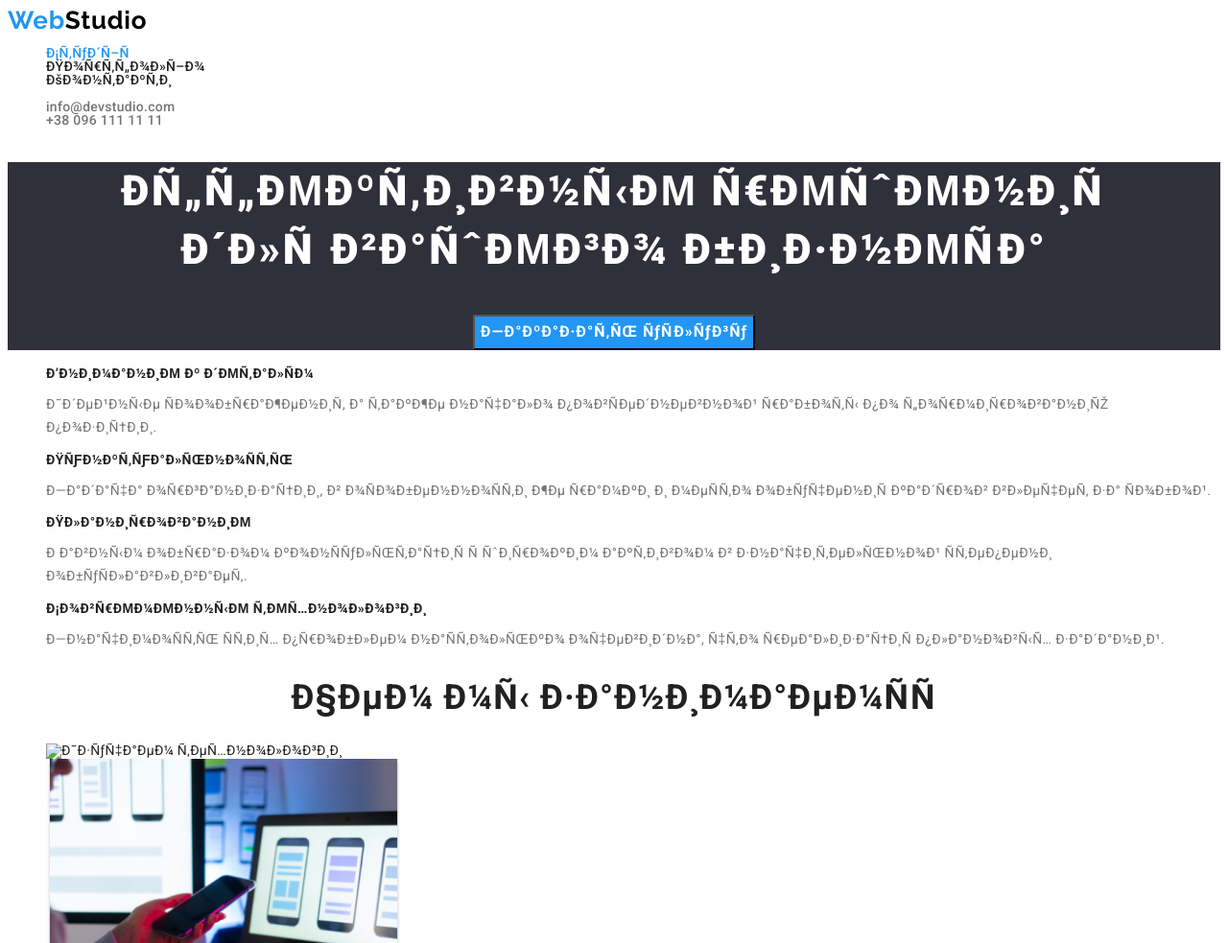
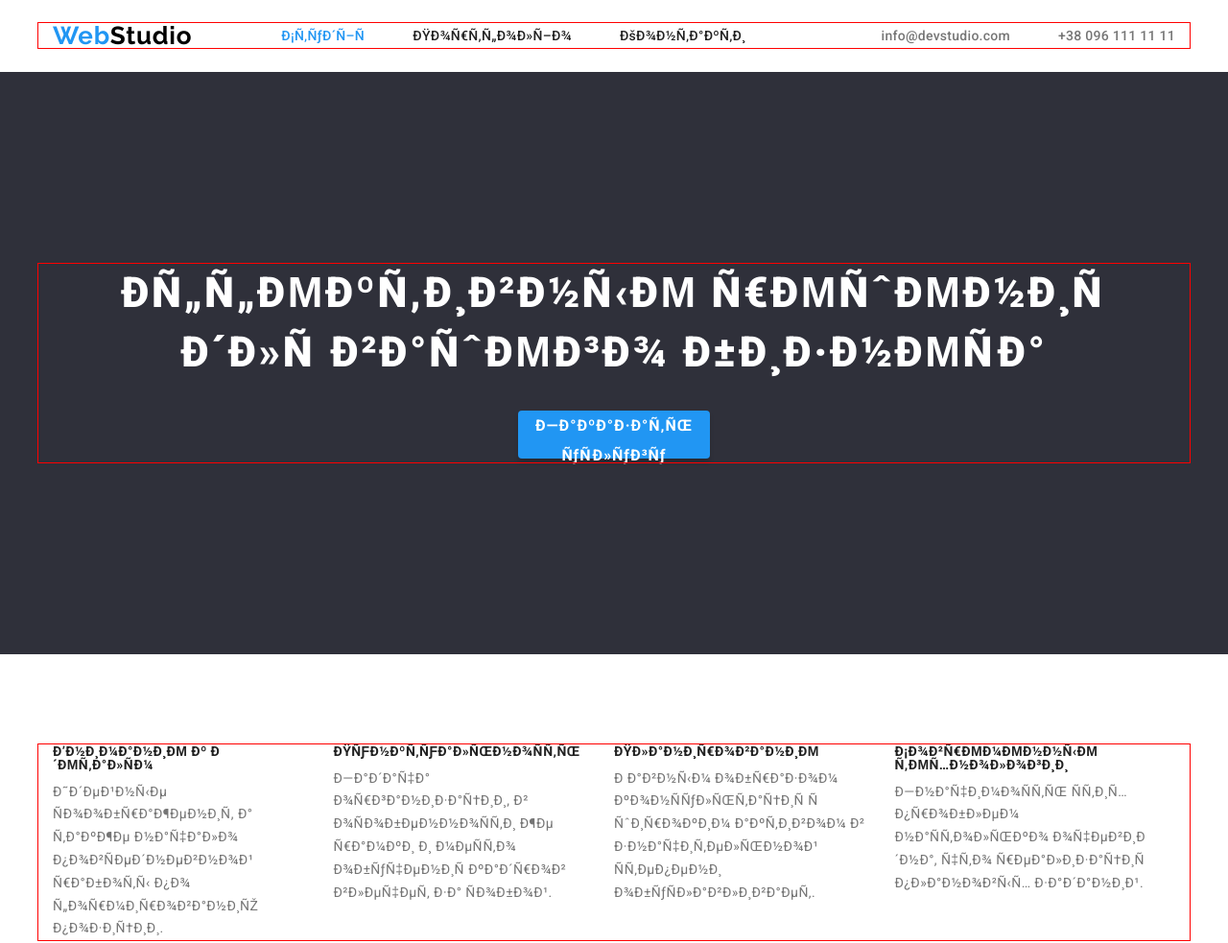
Before and after one commit to clocwerk/clocwerk-goit-markup-hw-02, a plain HTML site: page index.html in a window 1280 px wide. Shown: the top 983 px of the page at 96% size. Drawn offline with nearby package versions, Linux system fonts and the light colour scheme.

Commit message:
Add files via upload

```diff
--- a/css/style.css
+++ b/css/style.css
@@ -1,19 +1,19 @@
 :root {
   --text-color: #212121;
   --blue-color: #2196f3;
-  --second-blue:#188CE8;
+  --second-blue: #188ce8;
   --secondary-text-color: #757575;
   --white-color: #ffffff;
   --black-color: #000000;
   --button-color: #f5f4fa;
-  --footer-background-color:#2F303A;
-  --footer-info-color:#ACACB0;
+  --footer-background-color: #2f303a;
+  --footer-info-color: rgba(255, 255, 255, 0.6);
 }
 /*color: var(--black-color);*/
 
 body {
   background-color: var(--white-color);
-  font-family: Roboto,sans-serif;
+  font-family: Roboto, sans-serif;
   font-size: 14px;
   line-height: 1;
   letter-spacing: 0.02em;
@@ -23,22 +23,58 @@ body {
 li {
   list-style: none;
 }
-button{
+
+ul,
+ol {
+  padding: 0;
+  list-style: none;
+  margin: 0;
+}
+
+img {
+  display: block;
+  max-width: 100%;
+  height: auto;
+}
+
+button {
   font-family: 'Roboto';
 }
 
-.footer{
-  background-color:var(--footer-background-color) ;
+h1,
+h2,
+h3,
+h4,
+h5,
+h6,
+p {
+  margin: 0;
+  padding: 0;
+}
+.container {
+  width: 1200px;
+  padding-left: 15px;
+  padding-right: 15px;
+  margin-left: auto;
+  margin-right: auto;
+  outline: 1px solid red;
 }
 
-.info-footer{
-  color: var(--footer-info-color);
-  line-height: 1.7;
-  text-decoration: none;
-  letter-spacing: 0.03em;
+/*шапка*/
+
+.header {
+  padding: 24px 0 25px 0;
+  border-bottom: 1px;
 }
 
-/*top line */
+.header-container {
+  display: flex;
+  align-items: center;
+}
+.header-nav {
+  display: flex;
+  align-items: center;
+}
 
 .logo {
   font-family: 'Raleway';
@@ -47,51 +83,59 @@ button{
   line-height: 1;
   letter-spacing: 0.03em;
   text-decoration: none;
-}
-.logo-t {
+  display: block;
+  margin-right: 93px;
   color: var(--black-color);
-}
-
-.logo-b {
-  color: var(--white-color);
-}
-
-.logo-basement {
-  color: var(--white-color);
 }
 
 .logo-color {
   color: var(--blue-color);
 }
 
+.top-list {
+  display: flex;
+}
+
 .top-line {
   font-weight: 500;
   color: var(--text-color);
   text-decoration: none;
+  margin-right: 50px;
+}
+
+.top-list-info {
+  display: flex;
+  margin-left: auto;
 }
 
 .info {
   font-weight: 500;
   color: var(--secondary-text-color);
   text-decoration: none;
+  margin-left: 50px;
 }
 
 .top-line:hover,
 .top-line:focus,
 .info:hover,
 .info:focus,
-.active
- {
+.info-footer:hover,
+.active {
   color: var(--blue-color);
 }
 
-/*hat*/
+/*шапочка*/
 
-.hat{
+.hat-sec {
+  padding-top: 200px;
+  padding-bottom: 200px;
+  text-align: center;
   background-color: var(--footer-background-color);
 }
 
 .hat-header {
+  margin-bottom: 30px;
+  font-style: normal;
   font-weight: 900;
   font-size: 44px;
   line-height: 1.4;
@@ -101,34 +145,57 @@ button{
   color: var(--white-color);
 }
 
-.hat-button:hover, .hat-button:focus {
-  background-color:var(--second-blue);
+.hat-button:hover,
+.hat-button:focus {
+  background-color: var(--second-blue);
+  box-shadow: 0px 4px 4px rgba(0, 0, 0, 0.15);
+  border-radius: 4px;
 }
 
 .hat-button {
+  font-family: inherit;
+  font-style: normal;
   font-weight: 700;
   font-size: 16px;
   line-height: 1.9;
-  display: flex;
+  width: 200px;
+  height: 50px;
   align-items: center;
   text-align: center;
   letter-spacing: 0.06em;
   color: var(--white-color);
   background-color: var(--blue-color);
+  box-shadow: 0 4px 4px rgba(0, 0, 0, 0.15);
+  border-radius: 4px;
+  border: 0;
   cursor: pointer;
-  margin: auto;
 }
-
 
 /*Peculiarities*/
 
+.peculiarities-sec {
+  margin-top: 94px;
+  margin-bottom: 94px;
+}
+
+.peculiarities {
+  display: flex;
+}
+
+.peculiarities-lsit {
+  width: 270px;
+  margin-right: 30px;
+}
+
 .peculiarities-headers {
+  margin-bottom: 10px;
   font-weight: 700;
   font-size: 14px;
-  line-height:1;
+  line-height: 1;
   letter-spacing: 0.03em;
   text-transform: uppercase;
 }
+
 .peculiarities-text {
   line-height: 1.7;
   letter-spacing: 0.03em;
@@ -147,7 +214,7 @@ button{
 
 /*our team*/
 
-.our-team{
+.our-team {
   background-color: var(--button-color);
 }
 
@@ -175,7 +242,23 @@ button{
   color: var(--secondary-text-color);
 }
 
-/*basement*/
+/*basement-подвал*/
+
+.footer {
+  background-color: var(--footer-background-color);
+}
+.logo-footer {
+  font-family: 'Raleway';
+  font-weight: 700;
+  font-size: 26px;
+  line-height: 1;
+  letter-spacing: 0.03em;
+  text-decoration: none;
+  display: block;
+  margin-right: 93px;
+  color: var(--white-color);
+  font-style: normal;
+}
 
 .home {
   line-height: 1.5;
@@ -184,6 +267,13 @@ button{
   text-decoration: none;
 }
 
+.info-footer {
+  color: var(--footer-info-color);
+  line-height: 1.7;
+  text-decoration: none;
+  letter-spacing: 0.03em;
+  font-style: normal;
+}
 /*portfolio*/
 
 .navigation-portfolio:hover,
@@ -217,12 +307,3 @@ button{
   letter-spacing: 0.03em;
   color: var(--secondary-text-color);
 }
-
-.container{
-  width: 1200px;
-  padding: 0 15px;
-  margin-left: auto;
-  margin-right: auto;
-
-  outline: 1px solid red;
-}
--- a/index.html
+++ b/index.html
@@ -1,5 +1,5 @@
 <!DOCTYPE html>
-<html lang="en">
+<html lang="ru">
   <head>
     <meta charset="UFT-8" />
     <meta name="viewport" content="width=device-width, initial-scale=1.0" />
@@ -10,21 +10,27 @@
       href="https://fonts.googleapis.com/css2?family=Raleway:wght@700&family=Roboto:wght@400;500;700;900&display=swap"
       rel="stylesheet"
     />
+    <link
+      rel="stylesheet"
+      href="https://cdnjs.cloudflare.com/ajax/libs/modern-normalize/1.1.0/modern-normalize.min.css"
+    />
     <link rel="stylesheet" href="css/style.css" />
   </head>
 
   <body>
-    <header>
     <!--Верхня лінія-->
-      <nav>
-        <a href="./index.html" class="logo logo-t"><span class="logo-color">Web</span>Studio</a>
-        <ul class="top">
+    <header class="header">
+      <div class="container">
+        <div class="header-container">
+          <nav class="header-nav">
+            <a href="./index.html" class="logo"><span class="logo-color">Web</span>Studio</a>
+            <ul class="top-list">
               <li><a href="./index.html" class="top-line active">Студія</a></li>
               <li><a href="./portfolio.html" class="top-line">Портфоліо</a></li>
               <li><a href="" class="top-line">Контакти</a></li>
             </ul>
           </nav>
-      <ul>
+          <ul class="top-list-info">
             <li>
               <a href="mailto:info@devstudio.com" class="info">info@devstudio.com</a>
             </li>
@@ -32,50 +38,57 @@
               <a href="tel:+380961111111" class="info">+38 096 111 11 11</a>
             </li>
           </ul>
+        </div>
+      </div>
     </header>
 
     <main>
       <!--Шапка-->
-      <section class="hat">
+      <section class="hat-sec">
+        <div class="container">
           <h1 class="hat-header">
             Эффективные решения<br />
             для вашего бизнеса
           </h1>
           <button type="button" class="hat-button">Заказать услугу</button>
+        </div>
       </section>
       <!--Особенности-->
-      <section>
+      <section class="peculiarities-sec">
+        <div class="container">
           <h2></h2>
           <ul class="peculiarities">
-          <li>
+            <li class="peculiarities-lsit">
               <h3 class="peculiarities-headers">Внимание к деталям</h3>
               <p class="peculiarities-text">
                 Идейные соображения, а также начало повседневной работы по формированию позиции.
               </p>
             </li>
-          <li>
+            <li class="peculiarities-lsit">
               <h3 class="peculiarities-headers">Пунктуальность</h3>
               <p class="peculiarities-text">
                 Задача организации, в особенности же рамки и место обучения кадров влечет за собой.
               </p>
             </li>
-          <li>
+            <li class="peculiarities-lsit">
               <h3 class="peculiarities-headers">Планирование</h3>
               <p class="peculiarities-text">
                 Равным образом консультация с широким активом в значительной степени обуславливает.
               </p>
             </li>
-          <li>
+            <li class="peculiarities-lsit">
               <h3 class="peculiarities-headers">Современные технологии</h3>
               <p class="peculiarities-text">
                 Значимость этих проблем настолько очевидна, что реализация плановых заданий.
               </p>
             </li>
           </ul>
+        </div>
       </section>
 
       <!--Чим ми займаємось-->
       <section>
+        <div class="container">
           <h2 class="we-doing">Чем мы занимаемся</h2>
           <ul>
             <li>
@@ -88,11 +101,12 @@
               <img src="./images/box3.jpg" alt="Внимание к деталям" width="370" />
             </li>
           </ul>
+        </div>
       </section>
 
       <!--Наша команда-->
       <section>
-        <div class="our-team">
+        <div class="container our-team">
           <h2 class="title-team">Наша команда</h2>
           <ul>
             <nav>
@@ -127,10 +141,10 @@
         </div>
       </section>
     </main>
-
+    <!--подвал-->
     <footer class="footer">
-      <!--подвал-->
-      <a href="" class="logo logo-b"><span class="logo-color">Web</span>Studio</a>
+      <div class="container">
+        <a href="" class="logo-footer"><span class="logo-color">Web</span>Studio</a>
         <address>
           <ul>
             <li><a href="" class="home">г. Киев, пр-т Леси Украинки, 26</a></li>
@@ -138,6 +152,7 @@
             <li><a href="tel:+38 099 111 11 11" class="info-footer">+38 099 111 11 11</a></li>
           </ul>
         </address>
+      </div>
     </footer>
   </body>
 </html>
```
Also changed, not shown: portfolio.html (+36 -28 lines). Lines whose indentation alone changed are shown as unchanged.
